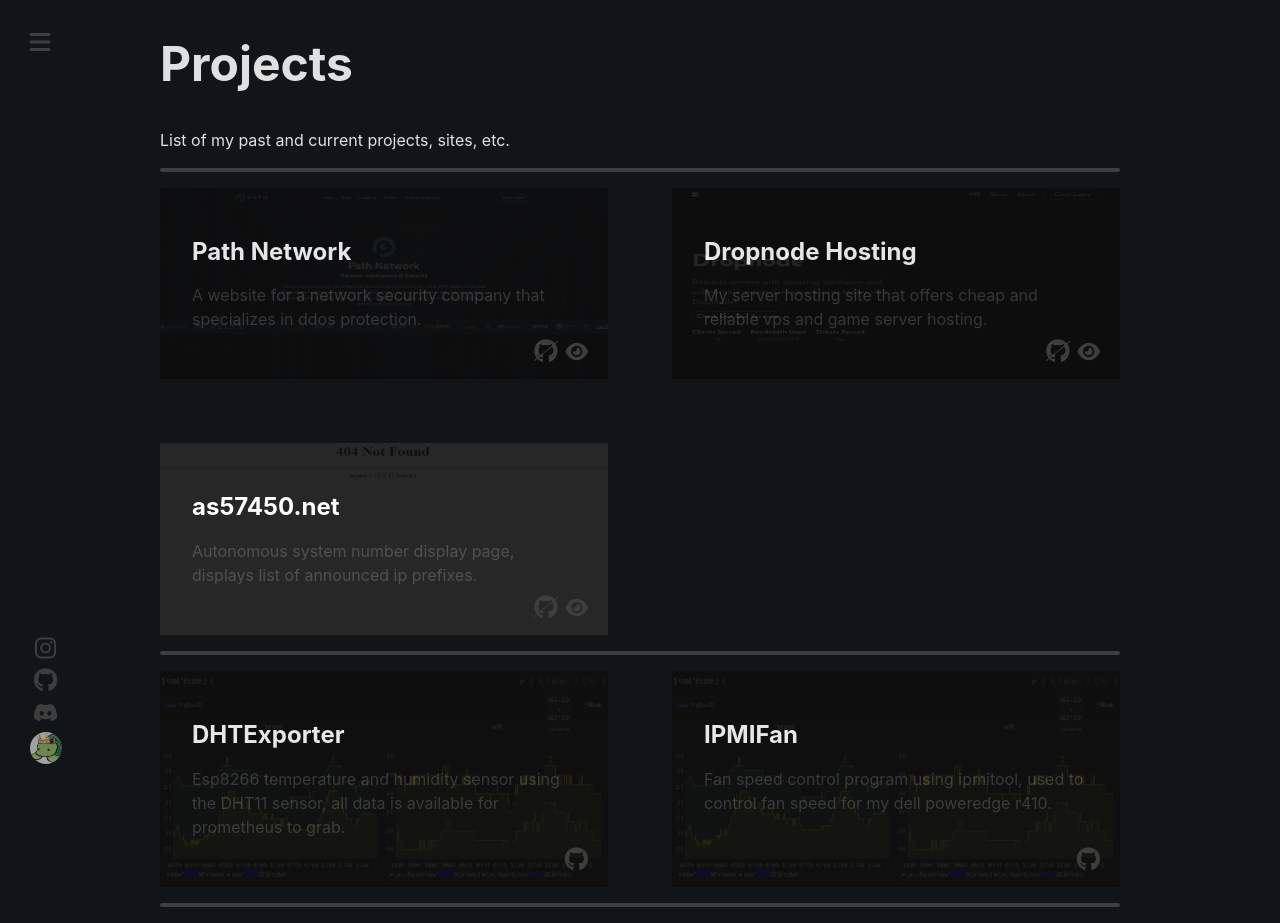
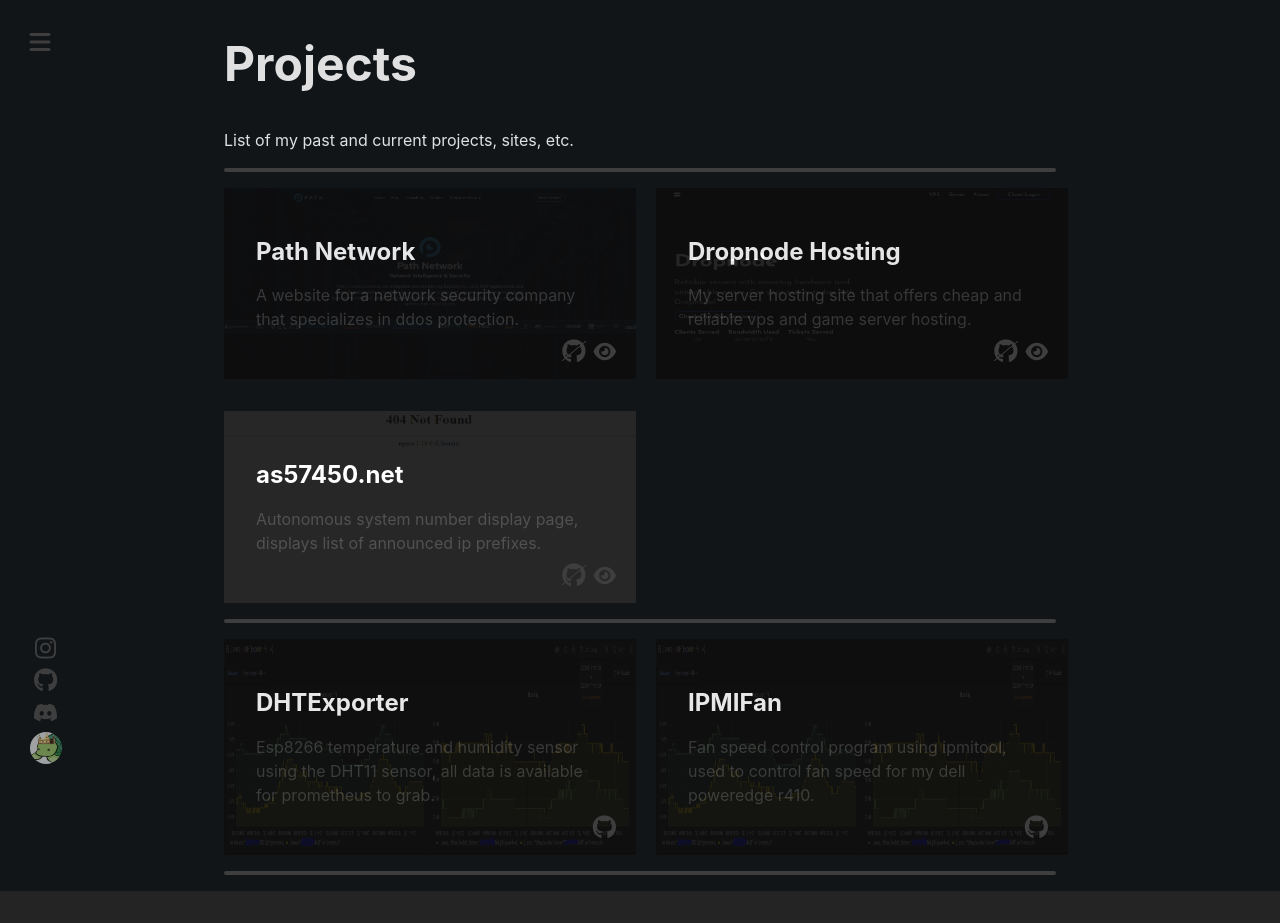
Before and after one commit to TurlxTheHuman/turlxthehuman-personal-site, a React (Vite) app: page /projects in a window 1280 px wide. After the commit the page ends 891 px from the top, so only its background shows below. Built offline with nearby package versions, Linux system fonts and the light colour scheme.

Commit message:
multiple sections
multiple sections on index page + css scaling for projects page

```diff
--- a/src/assets/css/global.css
+++ b/src/assets/css/global.css
@@ -75,17 +75,40 @@
     .project_grid {
         display: grid;
         grid-template-columns: 1fr 1fr;
-        gap: 5vw;
+        gap: 2vw;
     }
 
     .project_card {
-        width: 30vw;
+        width: 75%;
     }
 }
 @media (min-width: 1024px) {
     h1 {
         font-size: 3em;
         line-height: 1;
+    }
+    .project_grid {
+        display: grid;
+        grid-template-columns: 1fr 1fr;
+        gap: 4vh;
+    }
+    .project_card {
+        width: 82%;
+    }
+}
+
+@media (min-width: 1248px) {
+    h1 {
+        font-size: 3em;
+        line-height: 1;
+    }
+    .project_grid {
+        display: grid;
+        grid-template-columns: 1fr 1fr;
+        gap: 4vh;
+    }
+    .project_card {
+        width: 87%;
     }
 }
 
@@ -297,11 +320,12 @@
 
 .side_nav_menu.active {
     z-index: 10;
+    position: fixed;
     display: flex;
     background-color: var(--dark-gray);
     clip-path: polygon(0 0, 100% 0, 100% 60%, 60% 100%, 0 100%);
     opacity: 0.90;
-    animation: nav-open 1s ;
+    animation: nav-open 0.5s ;
 }
 
 .side_nav_menu.close {
@@ -321,8 +345,10 @@
     margin-bottom: 1em;
 }
 
-.project_page {
-
+#project_page {
+    width: 65vw;
+    max-width: 1080px;
+    position: relative;
 }
 
 .project_card {
@@ -371,3 +397,24 @@
     top: 0;
     left: 0;
 }
+
+body {
+    overflow-x: hidden;
+}
+
+.index_page_container {
+
+    overflow-y: scroll;
+    scroll-snap-type: y mandatory;
+}
+
+.index_page_content {
+    scroll-snap-align: start;
+    display: flex;
+    position: relative;
+    height: 100vh;
+    width: 80vw;
+
+    justify-content: center;
+    align-items: center;
+}
--- a/src/pages/home/index.tsx
+++ b/src/pages/home/index.tsx
@@ -5,9 +5,15 @@
   const [count, setCount] = useState(0)
 
   return (
-    <div className='App'>
-      <section id='hero'>
-        <h1>TurlxTheHuman</h1>
+    <div className='index_page_container'>
+      <section id='hero' className='index_page_content'>
+        <h1>Name</h1>
+      </section>
+      <section id='about' className='index_page_content'>
+          <h1>About</h1>
+      </section>
+      <section id='contact' className='index_page_content'>
+          <h1>Contact</h1>
       </section>
     </div>
   )
```
